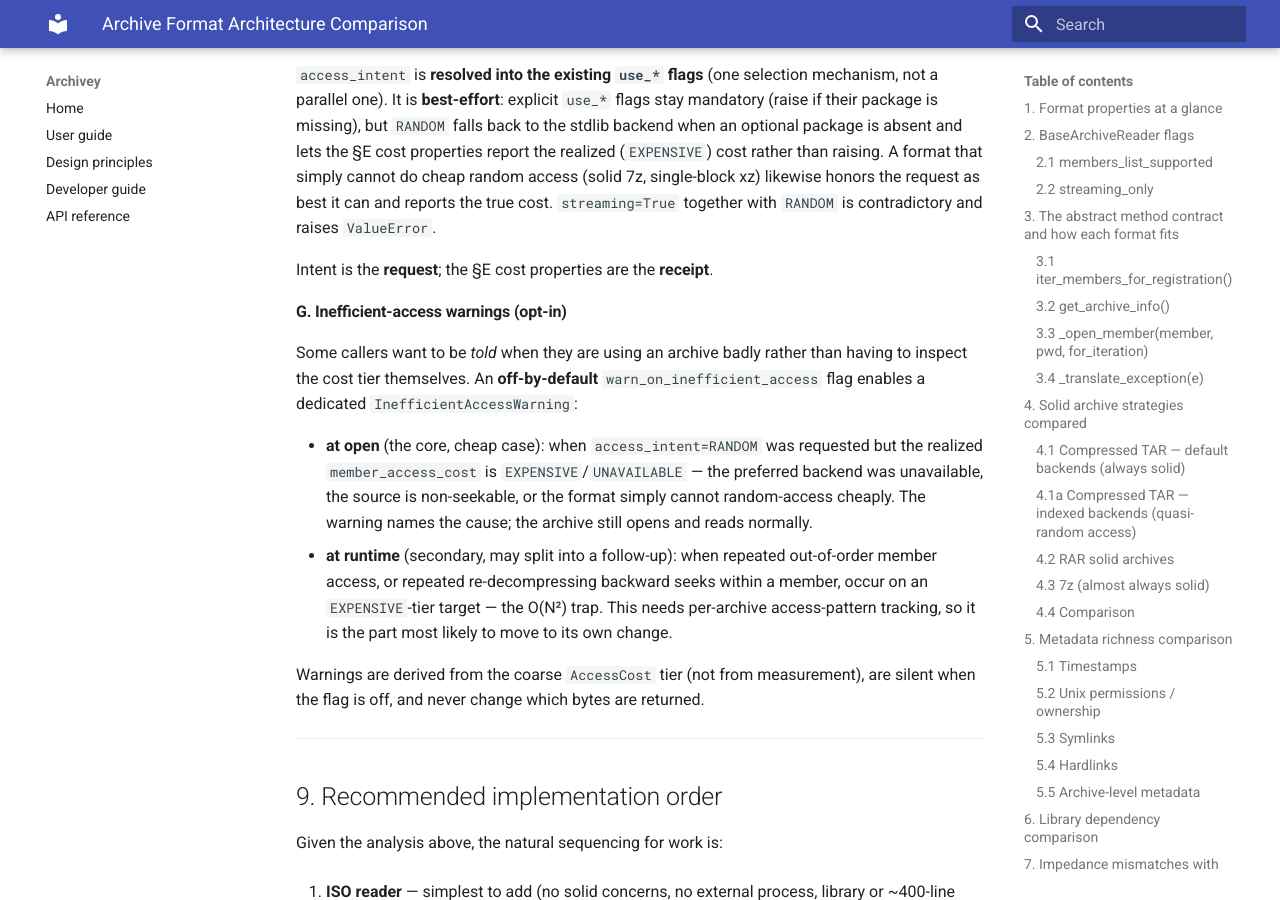
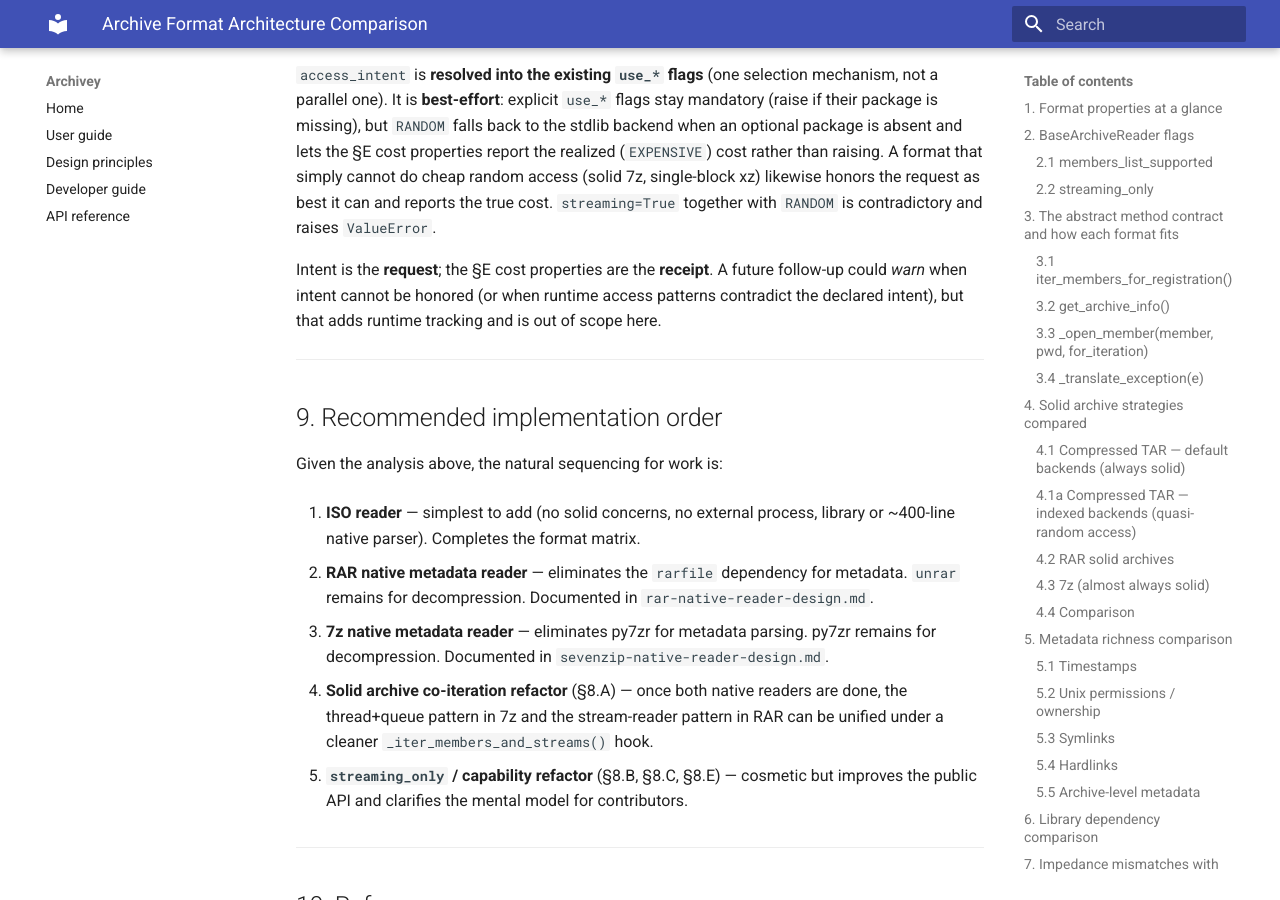
Before and after one commit to davitf/archivey-dev, an MkDocs documentation site: the page built from docs/format-architecture-comparison.md, in a window 1280 px wide and 900 px high, scrolled down 18895 px. Built offline with MkDocs 1.6.1 and Material for MkDocs 9.7.7, drawn with Linux system fonts in a browser that asks for light colours.

Commit message:
Revert "base-reader: add opt-in inefficient-access warnings (§8.G)"
This reverts commit fd5602471bd136c1165583562fe547368ecf46de.

```diff
--- a/docs/format-architecture-comparison.md
+++ b/docs/format-architecture-comparison.md
@@ -693,25 +693,10 @@ random access (solid 7z, single-block xz) likewise honors the request as best it
 and reports the true cost. `streaming=True` together with `RANDOM` is contradictory
 and raises `ValueError`.
 
-Intent is the **request**; the §E cost properties are the **receipt**.
-
-#### G. Inefficient-access warnings (opt-in)
-
-Some callers want to be *told* when they are using an archive badly rather than having
-to inspect the cost tier themselves. An **off-by-default** `warn_on_inefficient_access`
-flag enables a dedicated `InefficientAccessWarning`:
-
-- **at open** (the core, cheap case): when `access_intent=RANDOM` was requested but the
-  realized `member_access_cost` is `EXPENSIVE`/`UNAVAILABLE` — the preferred backend was
-  unavailable, the source is non-seekable, or the format simply cannot random-access
-  cheaply. The warning names the cause; the archive still opens and reads normally.
-- **at runtime** (secondary, may split into a follow-up): when repeated out-of-order
-  member access, or repeated re-decompressing backward seeks within a member, occur on
-  an `EXPENSIVE`-tier target — the O(N²) trap. This needs per-archive access-pattern
-  tracking, so it is the part most likely to move to its own change.
-
-Warnings are derived from the coarse `AccessCost` tier (not from measurement), are
-silent when the flag is off, and never change which bytes are returned.
+Intent is the **request**; the §E cost properties are the **receipt**. A future
+follow-up could *warn* when intent cannot be honored (or when runtime access patterns
+contradict the declared intent), but that adds runtime tracking and is out of scope
+here.
 
 ---
 
```
Also changed, not shown: openspec/changes/base-reader-architecture-extensions/design.md (+10 -23 lines), openspec/changes/base-reader-architecture-extensions/proposal.md (+16 -29 lines), openspec/changes/base-reader-architecture-extensions/specs/archive-reading/spec.md (+0 -34 lines), openspec/changes/base-reader-architecture-extensions/tasks.md (+4 -14 lines).
